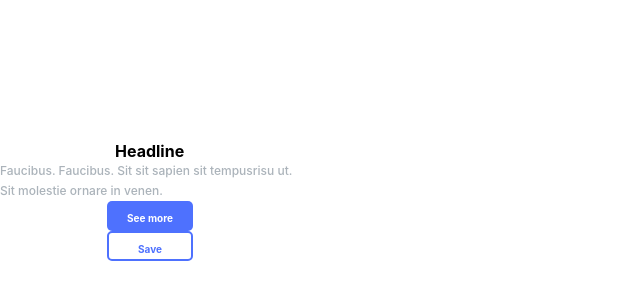
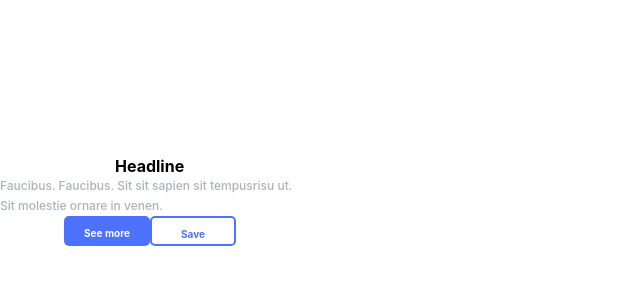
Before and after one commit to ElenaWebDev984/card, a React (Vite) app: page / in a window 1280 px wide. Shown: the part 284-584 px from the top of the page, without its empty margins (0-640 px from the left). Built offline with nearby package versions, Linux system fonts and the light colour scheme.

Commit message:
add BoxWrapper

```diff
--- a/src/App.tsx
+++ b/src/App.tsx
@@ -4,6 +4,7 @@ import {Img} from './components/Img.styled.tsx';
 import {H1} from './components/H1.styled.tsx';
 import {P} from './components/P.styled.tsx';
 import {Button, SaveButton} from './components/Button.styled.tsx';
+import {BoxWrapper} from './components/BoxWrapper.styled.tsx';
 
 function App() {
 
@@ -13,8 +14,10 @@ function App() {
                 <Img />
                 <H1>Headline</H1>
                 <P>Faucibus. Faucibus. Sit sit sapien sit tempusrisu ut. Sit molestie ornare in venen.</P>
-                <Button>See more</Button>
-                <SaveButton>Save</SaveButton>
+                <BoxWrapper>
+                    <Button>See more</Button>
+                    <SaveButton>Save</SaveButton>
+                </BoxWrapper>
 
             </Box>
         </div>
--- /dev/null
+++ b/src/components/BoxWrapper.styled.tsx
@@ -0,0 +1,5 @@
+import styled from 'styled-components';
+
+export const BoxWrapper = styled.div`
+    display: flex;
+`
```
